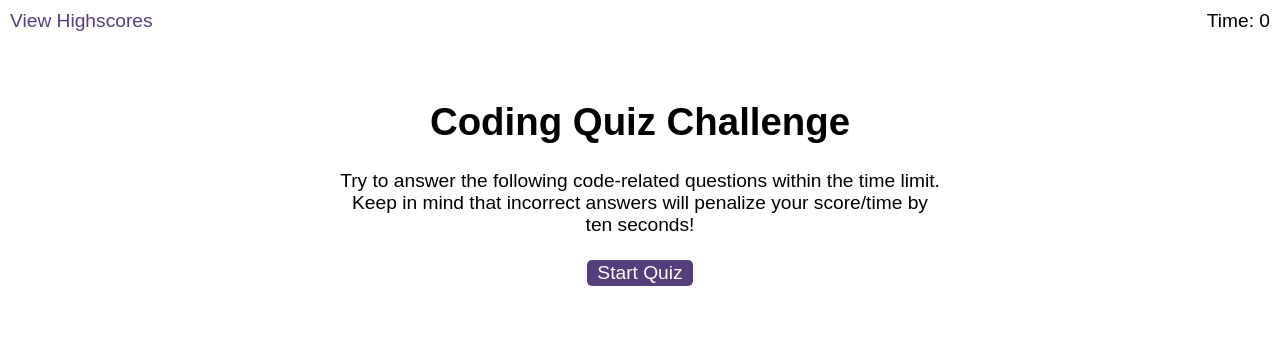
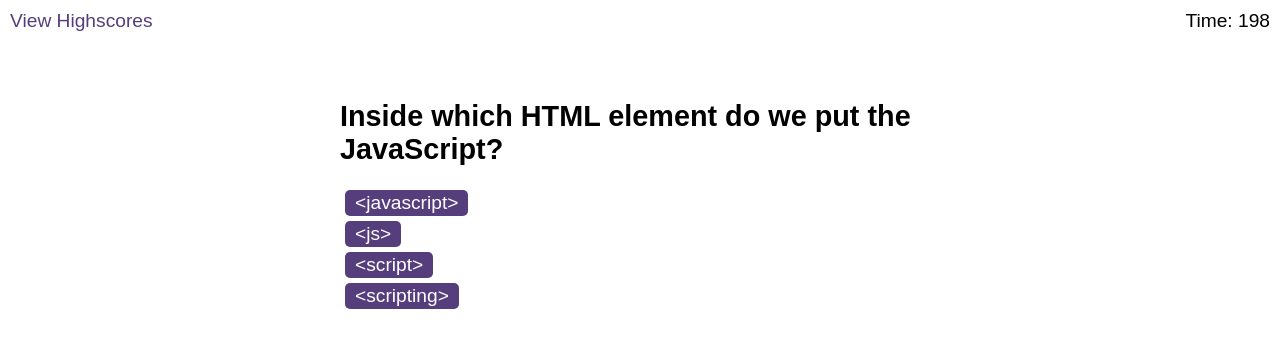
Before and after one commit to Adam-deb/code-quiz, a plain HTML site: page index.html in a window 1280 px wide. Both pictures are taken after a click on the button "Start Quiz". Drawn offline with Linux system fonts and the light colour scheme.

Commit message:
integrated question display and timer logics

```diff
--- a/assets/js/index.js
+++ b/assets/js/index.js
@@ -0,0 +1,159 @@
+//Questions
+
+const questions = [
+    {
+        prompt: "Inside which HTML element do we put the JavaScript?",
+        options: ["<javascript>", "<js>", "<script>", "<scripting>"],
+        answer: "<script>"
+    },
+    {
+        prompt: "How do you link a CSS file to an HTML document?",
+        options: ["<style>", "<link>", "<css>", "<href>"],
+        answer: "<link>"
+    },
+    {
+        prompt: "Which HTML tag is used to create a hyperlink?",
+        options: ["<a>", "<link>", "<href>", "<url>"],
+        answer: "<a>"
+    },
+    {
+        prompt: "What does CSS stand for?",
+        options: ["Cascading Style Sheets", "Creative Style Sheets", "Computer Style Sheets", "Coded Style Sheets"],
+        answer: "Cascading Style Sheets"
+    },
+    {
+        prompt: "Which HTML tag is used to define an unordered list?",
+        options: ["<ul>", "<list>", "<ol>", "<li>"],
+        answer: "<ul>"
+    },
+    {
+        prompt: "How do you comment in JavaScript?",
+        options: ["<!-- comment -->", "/* comment */", "// comment", "# comment"],
+        answer: "// comment"
+    },
+    {
+        prompt: "Which CSS property is used to change the text color of an element?",
+        options: ["text-color", "color", "font-color", "text-style"],
+        answer: "color"
+    },
+    {
+        prompt: "How do you declare a CSS class in a stylesheet?",
+        options: [".classname", "#classname", "classname:", "classname()"],
+        answer: ".classname"
+    },
+    {
+        prompt: "What is the correct way to select an element with the id 'example' using JavaScript?",
+        options: ["getElement('example')", "document.select('#example')", "document.querySelector('#example')", "document.getElementById('example')"],
+        answer: "document.getElementById('example')"
+    },
+    {
+        prompt: "What does the 'float' property do in CSS?",
+        options: ["Aligns text to the left or right within its container", "Causes an element to move up and down", "Makes an element transparent", "Adds a shadow to an element"],
+        answer: "Aligns text to the left or right within its container"
+    }
+];
+
+// DOM elements
+const questionsElement = document.querySelector("#questions");
+const timerElement = document.querySelector("#time");
+const choicesElement = document.querySelector("#choices");
+const initialsElement = document.querySelector("#initials");
+const feedbackElement = document.querySelector("#feedback");
+
+// Quiz state
+let currentQuestion = 0;
+let time = questions.length * 20;
+let timerID;
+
+// Initialize quiz
+function initializeQuiz() {
+    time = questions.length * 20;
+    currentQuestion = 0;
+    feedbackElement.textContent = "";
+    initialsElement.value = "";
+}
+
+// Play sound for correct answer
+function playCorrectSound() {
+    const correctSound = document.getElementById("correct-sound");
+    correctSound.play();
+}
+
+// Play sound for wrong answer
+function playWrongSound() {
+    const wrongSound = document.getElementById("wrong-sound");
+    wrongSound.play();
+}
+
+// Start quiz
+function startQuiz() {
+    initializeQuiz();
+    timerID = setInterval(clockTick, 1000);
+    timerElement.textContent = time;
+    document.getElementById("start-screen").classList.add("hide");
+    questionsElement.classList.remove("hide");
+    getQuestion();
+}
+
+// Display current question
+function getQuestion() {
+    const shownQuestion = questions[currentQuestion];
+    const promptElement = document.getElementById("question-title");
+    promptElement.textContent = shownQuestion.prompt;
+    choicesElement.innerHTML = "";
+
+    shownQuestion.options.forEach((option, index) => {
+        const choiceButton = document.createElement("button");
+        choiceButton.textContent = option;
+        choiceButton.addEventListener("click", () => questionClick(option));
+        choicesElement.appendChild(choiceButton);
+    });
+}
+
+// Handle question click
+function questionClick(userChoice) {
+    const correctAnswer = questions[currentQuestion].answer;
+    const isCorrect = userChoice === correctAnswer;
+
+    if (isCorrect) {
+        feedbackElement.textContent = "Correct!";
+        feedbackElement.style.color = "green";
+        playCorrectSound();
+    } else {
+        feedbackElement.textContent = `Wrong! The correct answer was ${correctAnswer}.`;
+        feedbackElement.style.color = "red";
+        time = Math.max(time - 10, 0);
+        timerElement.textContent = time;
+        playWrongSound();
+    }
+
+    feedbackElement.classList.remove("hide");
+    setTimeout(() => {
+        feedbackElement.classList.add("hide");
+        if (++currentQuestion < questions.length) {
+            getQuestion();
+        } else {
+            endQuiz();
+        }
+    }, 2000);
+}
+
+// End quiz
+function endQuiz() {
+    clearInterval(timerID);
+    document.getElementById("end-screen").classList.remove("hide");
+    document.getElementById("final-score").textContent = time;
+    questionsElement.classList.add("hide");
+}
+
+// Handle timer tick
+function clockTick() {
+    time--;
+    timerElement.textContent = time;
+    if (time <= 0) {
+        endQuiz();
+    }
+}
+
+// Event listeners
+document.getElementById("start").addEventListener("click", startQuiz);
--- a/highscores.html
+++ b/highscores.html
@@ -18,6 +18,6 @@
       <button id="clear">Clear Highscores</button>
     </div>
 
-    <script src="./assets/js/scores.js"></script>
+    <script src="./assets/js/index.js"></script>
   </body>
 </html>
--- a/index.html
+++ b/index.html
@@ -28,6 +28,8 @@
       <div id="questions" class="hide">
         <h2 id="question-title"></h2>
         <div id="choices" class="choices"></div>
+        <audio id="correct-sound" src="./assets/sfx/correct.wav" preload="auto" autoplay="false"></audio>
+        <audio id="wrong-sound" src="./assets/sfx/incorrect.wav" preload="auto" autoplay="false"></audio>
       </div>
 
       <div id="end-screen" class="hide">
@@ -42,7 +44,6 @@
       <div id="feedback" class="feedback hide"></div>
     </div>
 
-    <script src="./assets/js/questions.js"></script>
-    <script src="./assets/js/logic.js"></script>
+    <script src="./assets/js/index.js"></script>
   </body>
 </html>
```
